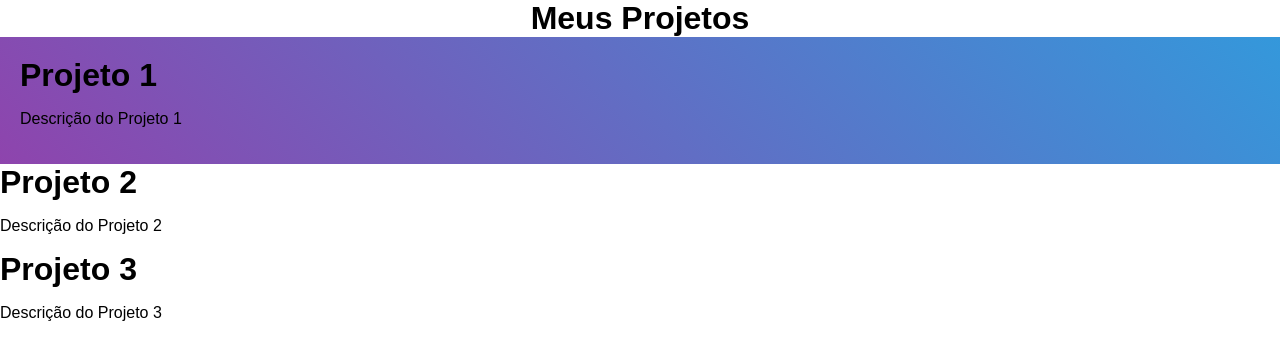
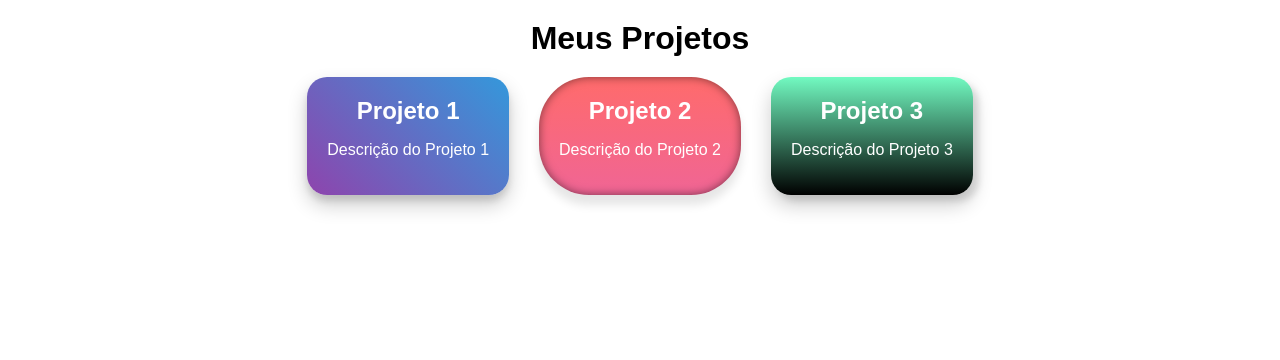
Before and after one commit to SamuelCorreia07/AulasHTML-CSSUnicsul, a plain HTML site: page Aula12/conteudo_extra/index.html in a window 1280 px wide. Drawn offline with Linux system fonts and the light colour scheme.

Commit message:
aula 28/05/2025 p2

```diff
--- a/Aula12/conteudo_extra/index.html
+++ b/Aula12/conteudo_extra/index.html
@@ -11,18 +11,18 @@
         <h1>Meus Projetos</h1>
     </header>
     <main>
-        <div class="card1">
+        <section class="card1">
             <h1>Projeto 1</h1>
             <p>Descrição do Projeto 1</p>
-        </div>
-        <div class="card2">
+        </section>
+        <section class="card2">
             <h1>Projeto 2</h1>
             <p>Descrição do Projeto 2</p>
-        </div>
-        <div class="card3">
+        </section>
+        <section class="card3">
             <h1>Projeto 3</h1>
             <p>Descrição do Projeto 3</p>
-        </div>
+        </section>
     </main>
 </body>
 </html>
--- a/Aula12/conteudo_extra/style.css
+++ b/Aula12/conteudo_extra/style.css
@@ -10,16 +10,52 @@ h1 {
 }
 
 header {
+    margin: 20px;
     text-align: center;
 }
 
 main {
-    display: block;
-    gap: 20px;
-    box-sizing: border-box;
+    display: flex;
+    gap: 30px;
+    justify-content: center;
+    color: white;
 }
 
 .card1 {
     padding: 20px;
     background: linear-gradient(45deg, #8e44ad, #3498db);
+    text-align: center;
+    border-radius: 20px;
+    box-shadow: 0 10px 20px rgba(0, 0, 0, 0.2), 0 6px 6px rgba(0, 0, 0, 0.1);
+    transition: transform 0.5s ease-in-out, box-shadow 0.5s ease-in-out;
 }
+
+.card1:hover {
+    transform: rotate(5deg) scale(1.1);
+}
+
+.card2 {
+    padding: 20px;
+    background: linear-gradient(#ff6b6b, #f06595);
+    text-align: center;
+    border-radius: 50px;
+    box-shadow: inset 0 0 10px rgba(0, 0, 0, 0.5), 0 10px 10px rgba(0, 0, 0, 0.1);
+    transition: transform 0.3s ease-in-out, box-shadow 0.3s ease-in-out;
+}
+
+.card2:hover {
+    transform: skewY(-10deg) scale(1.2);
+}
+
+.card3 {
+    padding: 20px;
+    background: linear-gradient(#72fac1, #000);
+    text-align: center;
+    border-radius: 20px;
+    box-shadow: 0 10px 20px rgba(0, 0, 0, 0.2), 6px 6px 6px rgba(0, 0, 0, 0.1);
+    transition: transform 0.3s ease-in-out, box-shadow 0.3s ease-in-out;
+}
+
+.card3:hover {
+    transform: translateY(-10px) scale(1.05);
+}
```
Also changed, not shown: Aula12/revisao/formulario.html (added, +36 -0 lines), Aula12/revisao/index.html (+32 -1 lines), 1 other file.
